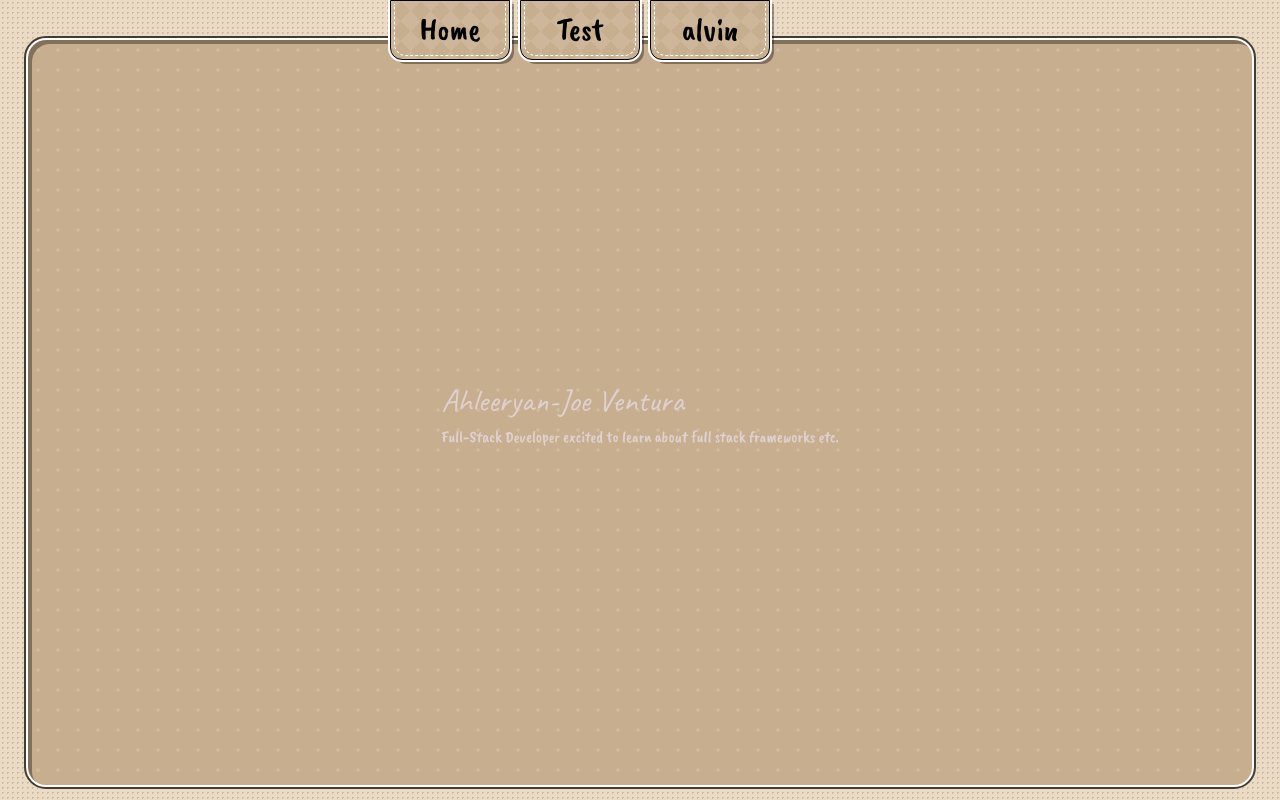
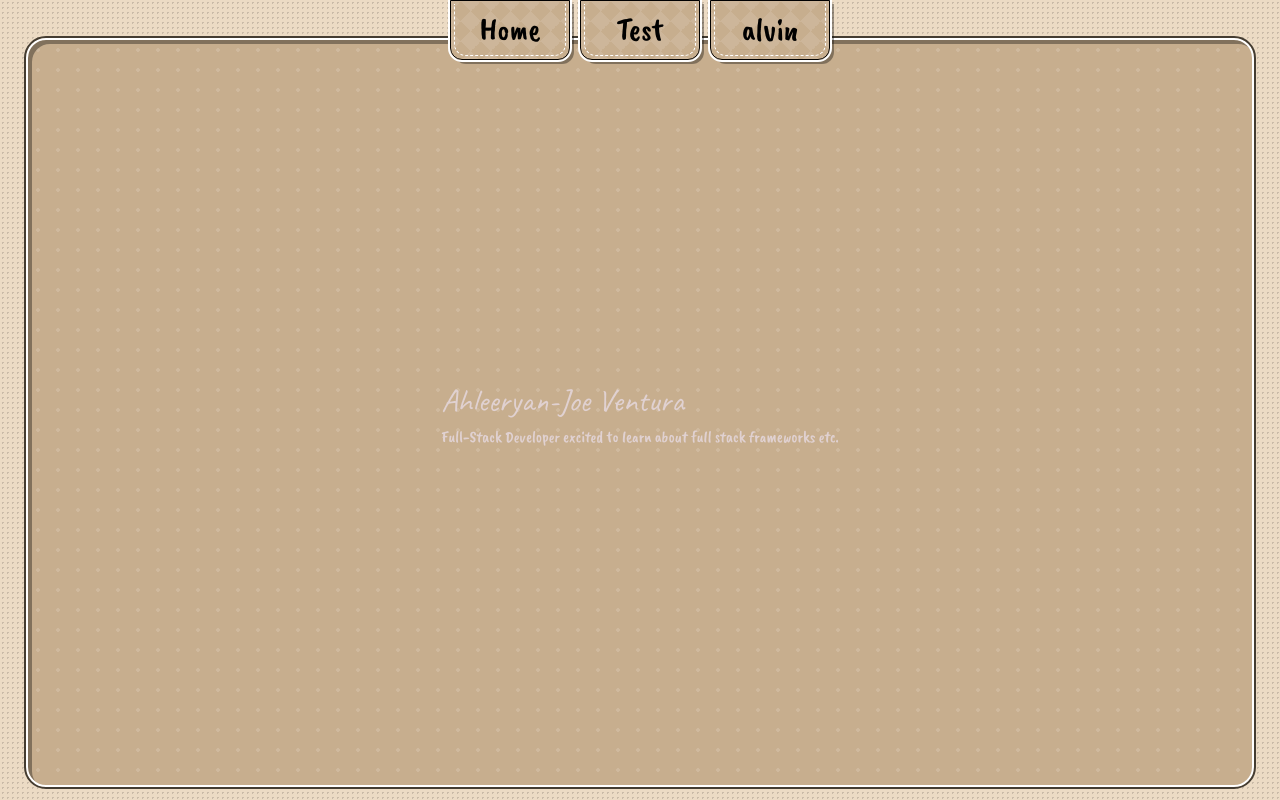
Before and after one commit to Number-68/Paper-Trails, a Next.js app: page / in a window 1280 px wide. Built offline with nearby package versions, Linux system fonts and the light colour scheme; a web font is replaced by a local one.

Commit message:
fixed alignment issue with nav

```diff
--- a/app/components/navigation/loadingPaper.tsx
+++ b/app/components/navigation/loadingPaper.tsx
@@ -19,6 +19,9 @@ export default function LoadingPaper({ y, color}: LoadingPaperProps) {
     // to get.
     return (
         <animated.div
+
+        className="loading-paper"
+
         style={{
         transform: y.to(v => `translateY(${v}px)`),
         position: "fixed",
--- a/app/components/navigation/pullNav.tsx
+++ b/app/components/navigation/pullNav.tsx
@@ -28,6 +28,9 @@ export default function PullNav() {
 
 
 
+
+
+
     if (viewportHeight === 0) return null;
 
     // todo: idea. make sure the pull tab brings down a long paper to cover the screen.
--- a/app/components/navigation/pullTab.tsx
+++ b/app/components/navigation/pullTab.tsx
@@ -64,8 +64,7 @@ export default function PullTab ( {label, route, threshold = 400, color, paperAp
       style={{
 
         top: 0,
-        left: "50%",
-        transform: y.to(v => `translate(-50%, ${v}px)`),
+        transform: y.to(v => `translate(0%, ${v}px)`),
         touchAction: "none",
         width: 120,
         height: 60,
--- a/app/globals.css
+++ b/app/globals.css
@@ -138,8 +138,6 @@ p {
   justify-content: center;
   gap: 10px;
 
-
-
 }
 
 
@@ -188,3 +186,10 @@ p {
   padding: 10% 10% 10% 10%;
 
 }
+
+
+
+
+.loading-paper{
+  background-color: #c21818;
+}
```
